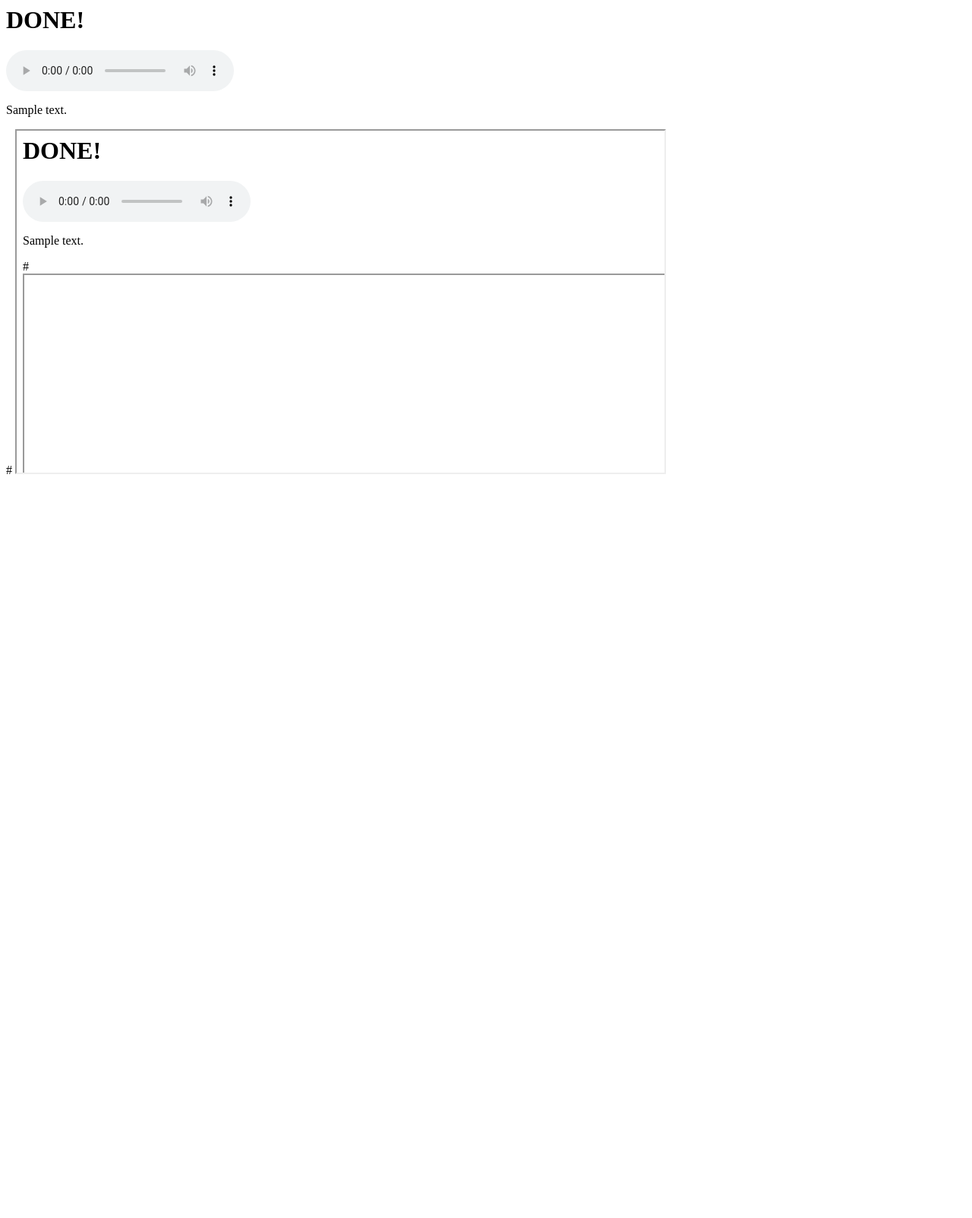
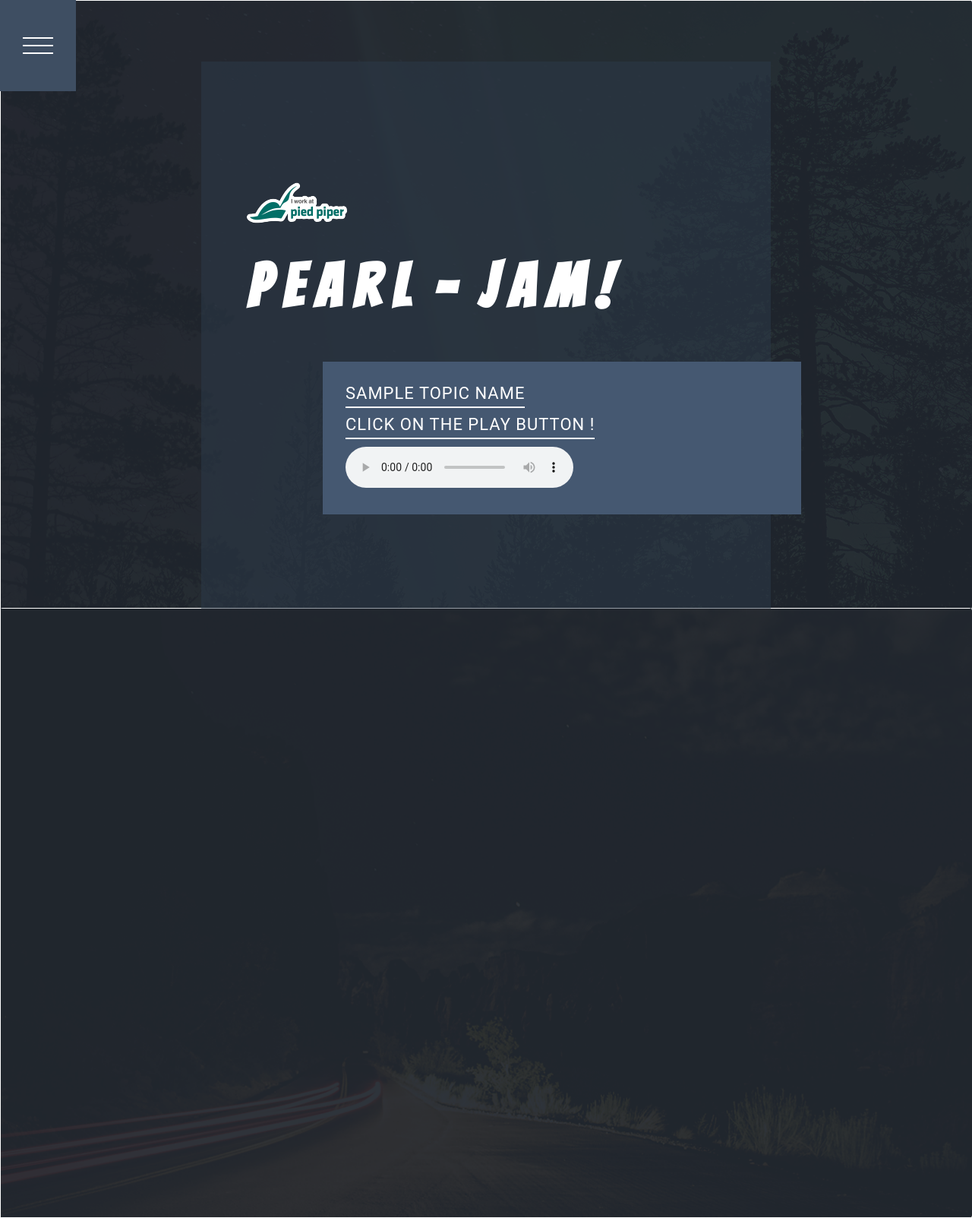
Before and after one commit to satyam15mishra/Digital-Education-Pearl-Jam, a Flask app: template templates/done.html in a window 1280 px wide. Shown: the whole page at 76% size. Before the commit the page ends 624 px from the top, so only its background shows below. Run offline with Flask 2, Linux system fonts and the light colour scheme; the template is opened without the code that fills it: most values are stand-ins (such as "Sample title", 1, 10 or a date in 2020); parts of the project's set-up code (start-up, migrations or seed data) failed here and were passed over; some libraries are stand-ins or nearby versions.

Commit message:
Full fledged ui

```diff
--- a/templates/done.html
+++ b/templates/done.html
@@ -1,10 +1,138 @@
-<h1>DONE!</h1>
+<!doctype html>
+<!--[if lt IE 7]>      <html class="no-js lt-ie9 lt-ie8 lt-ie7" lang=""> <![endif]-->
+<!--[if IE 7]>         <html class="no-js lt-ie9 lt-ie8" lang=""> <![endif]-->
+<!--[if IE 8]>         <html class="no-js lt-ie9" lang=""> <![endif]-->
+<!--[if gt IE 8]><!--> <html class="no-js" lang=""> <!--<![endif]-->
+    <head>
+        <meta charset="utf-8">
+        <meta http-equiv="X-UA-Compatible" content="IE=edge,chrome=1">
+        <title>PEARL JAM</title>
+<!--
+Stacked Template
+https://templatemo.com/tm-505-stacked
+-->
+		<link href="https://fonts.googleapis.com/css?family=Bangers&display=swap" rel="stylesheet">
+		<meta name="description" content="">
+        <meta name="viewport" content="width=device-width, initial-scale=1">
+        <link rel="apple-touch-icon" href="apple-touch-icon.png">
 
-<audio controls>
+        <link rel="stylesheet" href="../static/stacked_static/css/bootstrap.min.css">
+        <link rel="stylesheet" href="../static/stacked_static/css/bootstrap-theme.min.css">
+        <link rel="stylesheet" href="../static/stacked_static/css/templatemo-style.css">
+
+        <script src="../static/stacked_static/js/vendor/modernizr-2.8.3-respond-1.4.2.min.js"></script>
+    </head>
+    <body>
+        <!--[if lt IE 8]>
+            <p class="browserupgrade">You are using an <strong>outdated</strong> browser. Please <a href="http://browsehappy.com/">upgrade your browser</a> to improve your experience.</p>
+        <![endif]-->
+        <nav class="nav">
+          <div class="burger">
+            <div class="burger__patty"></div>
+          </div>
+
+          <ul class="nav__list">
+            <li class="nav__item">
+              <a href="{{url_for('index')}}" class="nav__link c-blue"><img src="../static/stacked_static/img/eye.png" alt=""></a>
+            </li>
+            <li class="nav__item">
+              <a href="{{ url_for('english_to_hindi') }}" class="nav__link c-red"><img src="../static/stacked_static/img/language.png" alt=""></a>
+            </li>
+            <li class="nav__item">
+              <a href="{{ url_for('text_to_speech') }}" class="nav__link c-green"><img src="../static/stacked_static/img/speak.png" alt=""></a>
+            </li>
+          </ul>
+        </nav>
+
+        <section class="panel b-blue" id="1">
+          <article class="panel__wrapper">
+            <div class="panel__content">
+              <div class="container">
+                <div class="row">
+                  <div class="col-md-8 col-md-offset-2">
+                    <div class="home-content">
+                      <div class="home-heading">
+
+                        <h1 style="font-family: 'Bangers'"><img src="../static/stacked_static/img/pied_piper.png"><br><em>P e a r l &nbsp;-&nbsp; J a m&nbsp;!</em></h1>
+                      </div>
+                      <div class="row">
+                        <div class="col-md-12">
+                          <div class="home-box-content">
+                            <div class="left-text">
+                              <h4>{{ topic_name }}</h4>
+                              <h4>CLICK ON THE PLAY BUTTON !</h4>
+                              <audio controls>
     <source src="{{ url_for('static', filename = 'i.mp3') }}" type="audio/x-wav;codec=pcm">
 </audio>
 
-<p> {{topic_summary}} </p>
-{{link_1}}
+                          </div>
+                        </div>
+                      </div>
+                    </div>
+                  </div>
+                </div>
+              </div>
+            </div>
+          </article>
+        </section>
 
-<iframe src = "{{ link_1 }}" width = "853" height="450" allowfullscreen>This is the youtube video</iframe>
+        <section class="panel b-green" id="4">
+          <article class="panel__wrapper">
+            <div class="panel__content">
+              <div class="container">
+                <div class="row">
+                  <div class="col-md-8 col-md-offset-2">
+                    <div class="contact-content">
+                      <div class="heading">
+                        <h4>CHOOSE LANGUAGE FOR CONVERSION!</h4>
+                      </div>
+                      <div class="row">
+                        <div class="col-md-8">
+                          <div class="contat-form">
+                            <form id="contact" action="{{ url_for('report_page_2') }}" method="post">
+
+                             <fieldset>
+                                <select name="language" class="form-control" id="language" placeholder="Select language" required="">
+                                  <option value="en-us">English</option>
+                                  <option value="hi">Hindi</option>
+                                  <option value="bn">Bengali</option>
+                                  <option value="ta">Tamil</option>
+                                </select>
+                              </fieldset>
+
+
+                              <fieldset>
+                                <button type="submit" id="form-submit" class="btn">Convert</button>
+                              </fieldset>
+                            </form>
+                          </div>
+                        </div>
+                        <div class="col-md-4">
+
+                        </div>
+                      </div>
+                    </div>
+                  </div>
+                  <div class="col-md-12">
+
+                  </div>
+                </div>
+              </div>
+            </div>
+          </article>
+        </section>
+
+
+
+
+
+        <script src="https://ajax.googleapis.com/ajax/libs/jquery/1.11.2/jquery.min.js"></script>
+        <script>window.jQuery || document.write('<script src="../static/stacked_static/js/vendor/jquery-1.11.2.min.js"><\/script>')</script>
+
+        <script src="../static/stacked_static/js/vendor/bootstrap.min.js"></script>
+
+        <script src="../static/stacked_static/js/plugins.js"></script>
+        <script src="../static/stacked_static/js/main.js"></script>
+
+    </body>
+</html>
```
